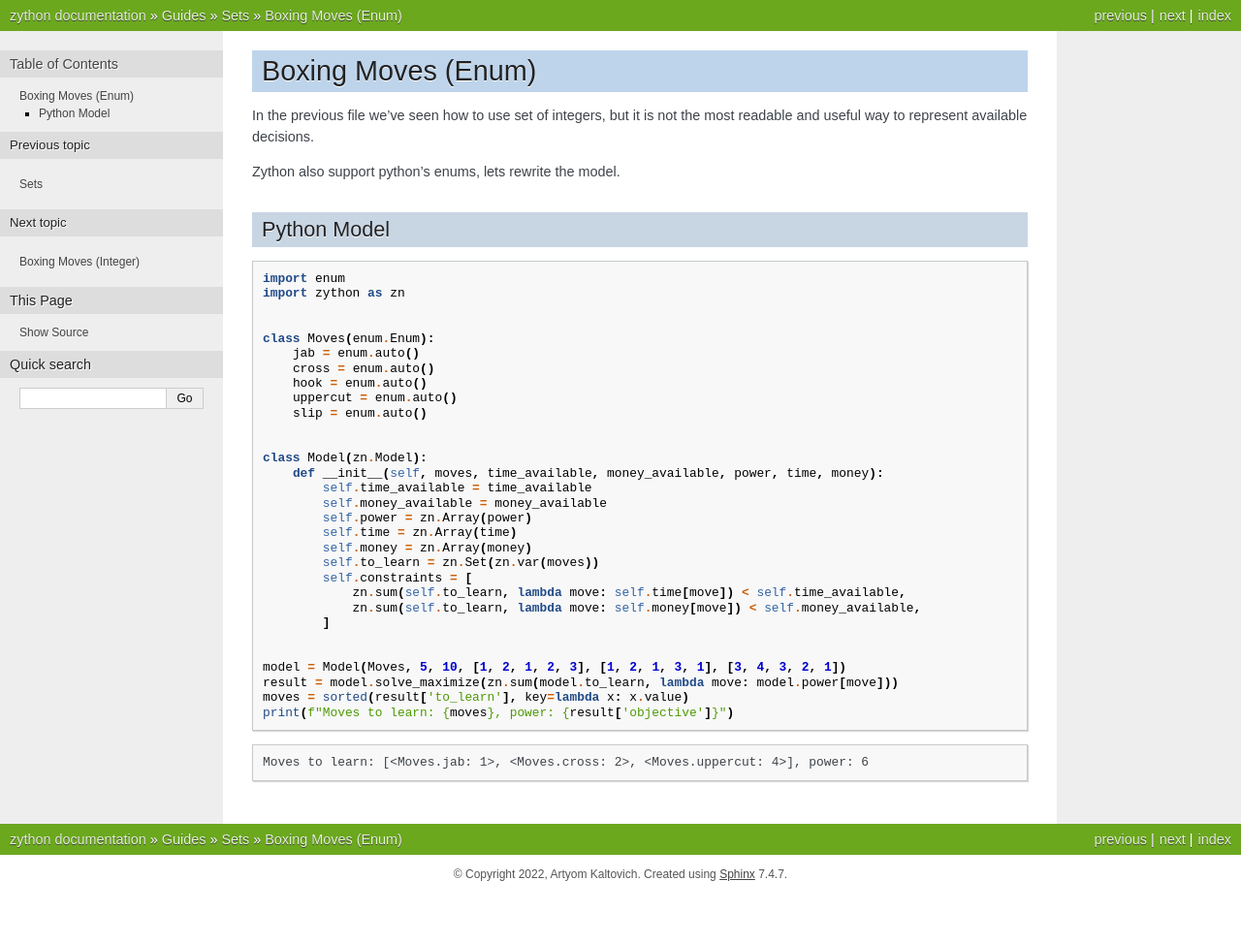
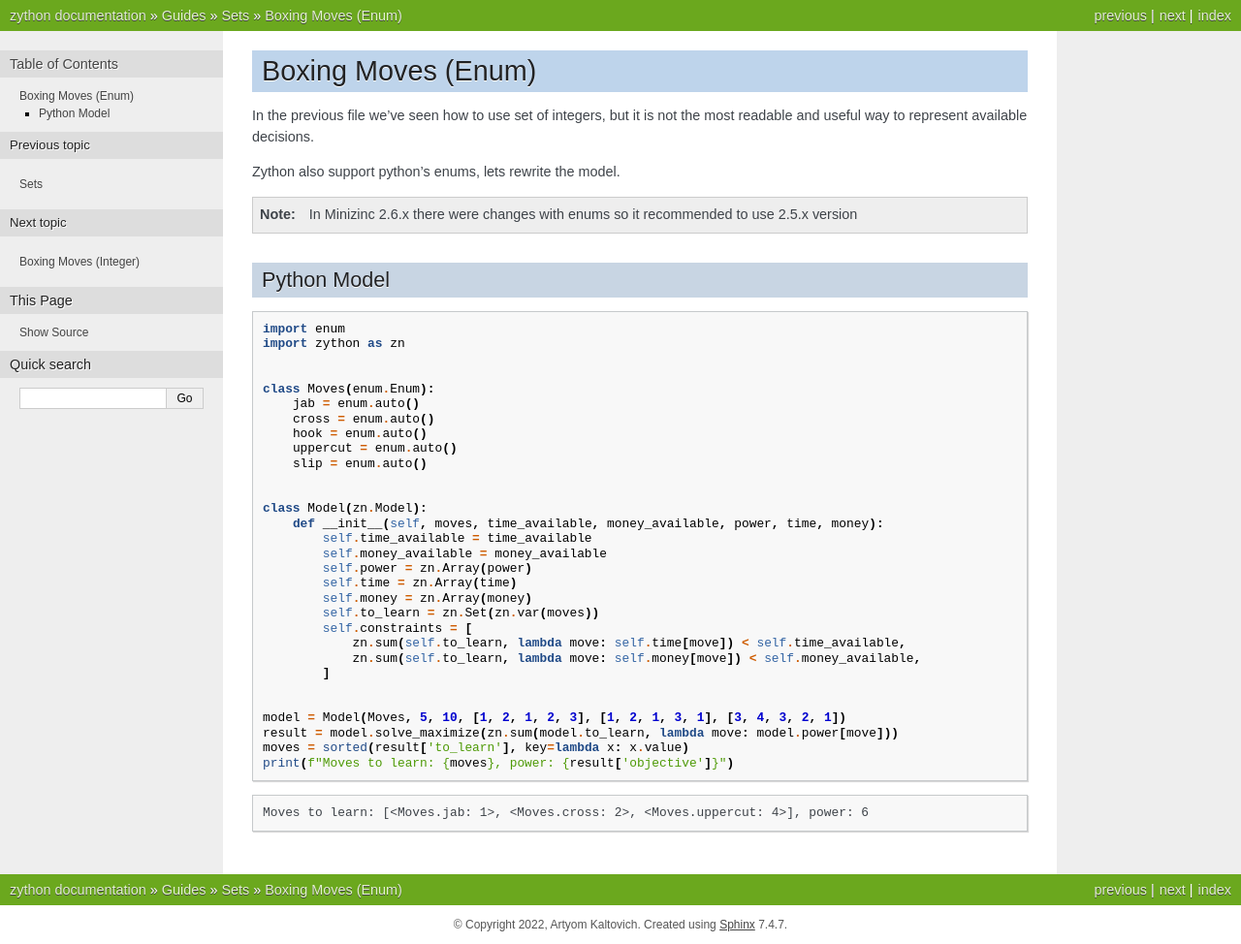
Before and after one commit to artsiomkaltovich/zython, a Sphinx documentation site: the page built from doc/source/guides/sets/boxing_moves_enum.rst, in a window 1280 px wide. Shown: the whole page at 97% size. Built offline with Sphinx 7.4.7, drawn with Linux system fonts in a browser that asks for light colours; pages that are not in the unit, such as notebooks, are missing from menus; before the commit the page ends 922 px from its top, so only the background shows below that.

Commit message:
change to 2.5.5

```diff
--- a/doc/source/guides/sets/boxing_moves_enum.rst
+++ b/doc/source/guides/sets/boxing_moves_enum.rst
@@ -5,6 +5,11 @@ In :ref:`the previous file <boxing-moves-int>` we've seen how to use set of inte
 but it is not the most readable and useful way to represent available decisions.
 
 Zython also support python's enums, lets rewrite the model.
+
+.. note::
+
+    In Minizinc 2.6.x there were changes with enums
+    so it recommended to use 2.5.x version
 
 Python Model
 ------------
```
Also changed, not shown: README.md (+4 -1 lines), 3 other files.
